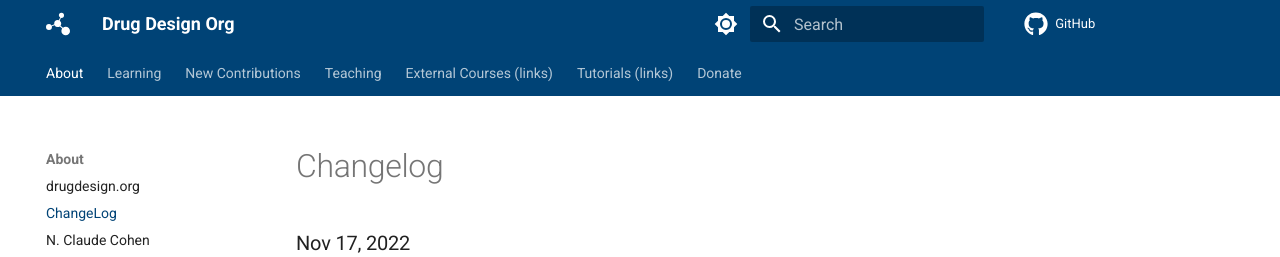
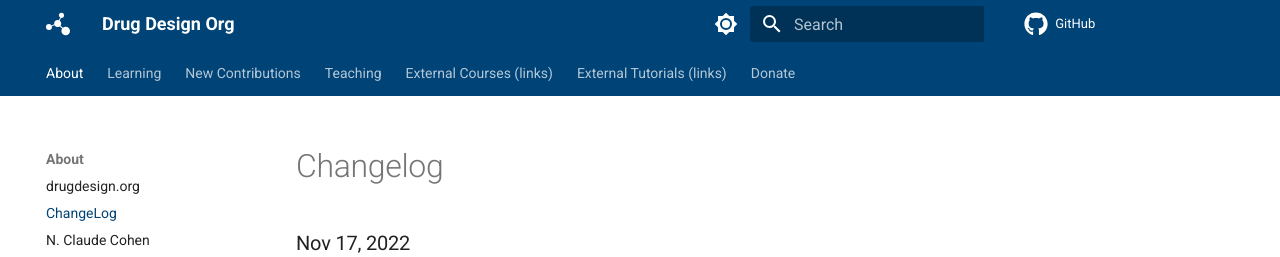
Before and after one commit to drug-design/course, an MkDocs documentation site: the page built from docs/site/changelog.md, in a window 1280 px wide. Shown: the top 257 px of the page. Built offline with MkDocs 1.6.1 and Material for MkDocs 9.7.7, drawn with Linux system fonts in a browser that asks for light colours; comment, search, counter and statistics services are not loaded.

Commit message:
Update mkdocs.yml

```diff
--- a/mkdocs.yml
+++ b/mkdocs.yml
@@ -151,7 +151,7 @@ nav:
   - External Courses (links):
     - Table of Contents: external/index.md
     - Erik Lindahl Course: external/erik-lindahl.md
-  - Tutorials (links):
-    - Table of Contents: tutorials/tutorials.md
+  - External Tutorials (links):
+    - Table of Contents: tutorials/index.md
   - Donate:
     - 'Support us': site/donate.md
```
